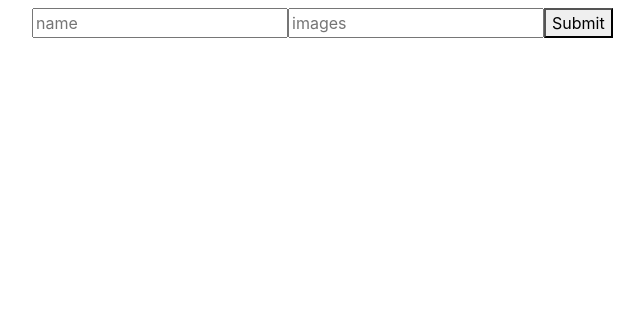
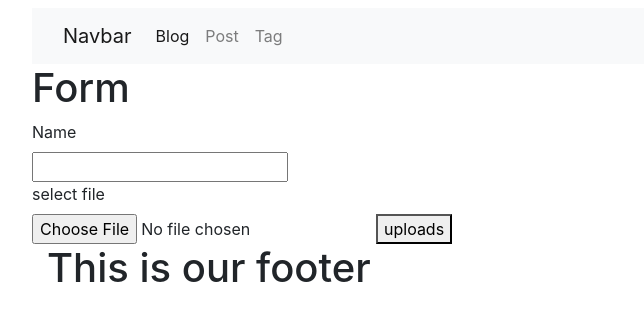
Before and after one commit to shaguftakhanum/reactt, a React (Create React App) app: page /blog/create in a window 1280 px wide. Shown: the top 320 px of the page, without its empty margins (53-697 px from the left). Built offline with nearby package versions, Linux system fonts and the light colour scheme.

Commit message:
commited

```diff
--- a/src/pages/Blog.js
+++ b/src/pages/Blog.js
@@ -28,6 +28,8 @@ const Blog=()=>{
 							<tr>
 								<th>Id</th>
 								<th>Name</th>
+								<th>Type</th>
+								<th>Type_id</th>
 								<th>CreatedAt</th>
 								<th>UpdatedAt</th>
 								<th>Actions</th>
@@ -43,6 +45,8 @@ const Blog=()=>{
 									<tr>
 										<td>{item.id}</td>
 										<td>{item.name}</td>
+										<td>{item.type}</td>
+										<td>{item.type_id}</td>
 										<td>{item.createdAt}</td>
 										<td>{item.updatedAt}</td>
 										<td>
@@ -55,7 +59,7 @@ const Blog=()=>{
 						</tbody>
 					</table>
 					<Link to="/blog/create" element="<Create/>" >
-					<h1>Create Fetch Api</h1>
+					<h1>post request</h1>
 					</Link>
 
     </Layout>
--- a/src/pages/Create.js
+++ b/src/pages/Create.js
@@ -1,77 +1,152 @@
-// import React from 'react'
+// import React, { useState } from 'react'
 // import axios from 'axios'
+// const Create = () => {
+//     const url = "http://localhost:8000/api/blogs/create";
+//     const initialUserState = {
+//         name: "",
+//         photos:[]
+//     }
 
-// const Create = () => {
-//     const btnclick=axios.post('http://localhost:8000/api/post/create', {
-//         name:"anjyna",
-//         images:[
-//             "uploads-1660200728981--d.png",
-//             "uploads-1660200729012--download1.png"
-//         ]
-//       })
-//       .then(function (response) {
-//         console.log(response);
-//       })
-//       .catch(function (error) {
-//         console.log(error);
-//       })
+//     const [data, setdata] = useState(initialUserState)
+
+//     // const [data, setdata] = useState([{
+//     //     name: "",
+//     //     photos:[]
+//     // }])
+//     function onsubmit(e) {
+//         e.preventDefault();
+//         // const target = e.target;
+//         // const data = new FormData(target);
+//         // console.log(data)
+//         axios.post(url, {
+//             name: data.name,
+//             photos: data.photos
 
 
-//   return (
-//     <>
-//         </>
+//         }).then(res => {
+//             // console.log(res);
+//             // console.log(res.data);
+//             // console.log('res =>', res)
+//             const target = e.target;
+//         const data = new FormData(target);
+//         console.log(data)
 
 
-//   )
+
+//         }).catch(err => {
+//             console.log(err)
+//         })
+//         // console.log('data =>', data)
+//         console.log(JSON.stringify(data))
+//         // console.log('data =>', data)
+
+//     }
+
+
+//     function handle(e) {
+//         const newdata = { ...data };
+//         newdata[e.target.id] = e.target.value;
+//         // newdata[e.target.files]=e.target.value;
+//         setdata(newdata);
+//         console.log(newdata);
+//     }
+//     function handleImageUpload(e) {
+//         [...e.target.files].forEach(file => {
+//             console.log("file >>> ", file)
+//             console.log(e.target.files[0], "ssss");
+
+//             setdata({
+//                 ...data,
+//                 ...{
+//                     data: file,
+//                     url: URL.createObjectURL(file)
+//                 }
+//         })
+
+//             console.log("data >> ", data)
+//         })
+
+
+
+//     }
+//     // console.log('data =>', data)
+//     return (
+//         <div>
+//             <form onSubmit={(e) => onsubmit(e)} method="post">
+//                 <input onChange={(e) => handle(e)} value={data.name} id="name" type="text" placeholder='name' />
+//                 <input type="file" name="photo" id="photo" multiple value={data.photos}
+//                     onChange={(e) => handleImageUpload(e)}
+//                     accept="image/*" />
+//                 <button>submit</button>
+//             </form>
+//         </div>
+//     )
 // }
 
-// export default Create
-import React, { useState } from 'react'
-import axios from 'axios'
+// export default Create;
+
+import React, { Component } from "react";
+import axios from 'axios';
+import Layout from "../components/Layout/Layout";
+class Create extends Component {
+    state={
+        name:"",
+        file:[]
+    }
+    handlefile(e){
+    let file=e.target.files[0];
+    this.setState({file:file});
+    console.log('file=>',file)
+    }
+    handleclick(e){
+        // console.log(this.state,"bswhb...")
+        // console.log("data =>",this.handleclick)
+        let file=this.state.file;
+        let name=this.state.name;
+        let formData=new FormData();
+        formData.append('image',file);
+        formData.append('name',name)
+        console.log('name=>',name)
+
+        axios({
+            method: 'post',
+            url: 'http://localhost:8000/api/blogs/create',
+            data:formData
+        })
+        .then(function (response) {
+            console.log("response=>",response);
+
+        })
+        .catch(function (error) {
+            console.log("error=>",error);
+        });
+    }
+
+    render() {
+        return (
+            <>
+            <Layout>
+                <div className="Create">
+                <h1>Form</h1>
+                <div>
+                <form>
+                <label >Name</label><br/>
+                <input type="text" name="name" onChange={(e)=>this.handlefile(e)} />
+                <br/>
+                <label >select file</label><br/>
+                <input type="file" name="file" onChange={(e)=>this.handlefile(e)} />
+                <button   onClick={(e)=>this.handleclick(e)}>uploads</button>
+               </form>
+                </div>
 
 
-const Create = () => {
-    const url="http://localhost:8000/api/post/create";
-    const[data,setdata]=useState({
-        name:"",
-        images:[
-            ""
 
-        ]
+                </div>
+                </Layout>
 
-    })
-    function onsubmit(e){
-        e.preventDefault();
-        axios.post(url,{
-            name:data.name,
-            images:data.images
-
-        }).then(res=>{
-            console.log(res.data.data)
-        })
-
+            </>
+        );
     }
 
-
-    function handle(e){
-        const newdata={...data};
-        newdata[e.target.id]=e.target.value;
-        setdata(newdata);
-        console.log(newdata);
-
-
-    }
-  return (
-    <div>
-     <form onSubmit={(e)=>onsubmit(e)}>
-    <input onChange={(e)=>handle(e)} value={data.name} id="name" type="text" placeholder='name'/>
-    <input onChange={(e)=>handle(e)} value={data.images} id="images" type="text" placeholder='images'/>
-    <button>Submit</button>
-
-
-    </form>
-    </div>
-  )
 }
-
-export default Create
+export default Create;
--- a/src/pages/Post.js
+++ b/src/pages/Post.js
@@ -26,8 +26,9 @@ const Post=()=>{
 						<thead>
 							<tr>
 								<th>Id</th>
-								<th>Blog_Id</th>
 								<th>Name</th>
+								<th>Type</th>
+								<th>Type_id</th>
 								<th>CreatedAt</th>
 								<th>UpdatedAt</th>
 								<th>Actions</th>
@@ -42,8 +43,9 @@ const Post=()=>{
 
 									<tr>
 										<td>{item.id}</td>
-										<td>{item.blog_id}</td>
 										<td>{item.name}</td>
+										<td>{item.type}</td>
+										<td>{item.type_id}</td>
 										<td>{item.createdAt}</td>
 										<td>{item.updatedAt}</td>
 										<td>
```
